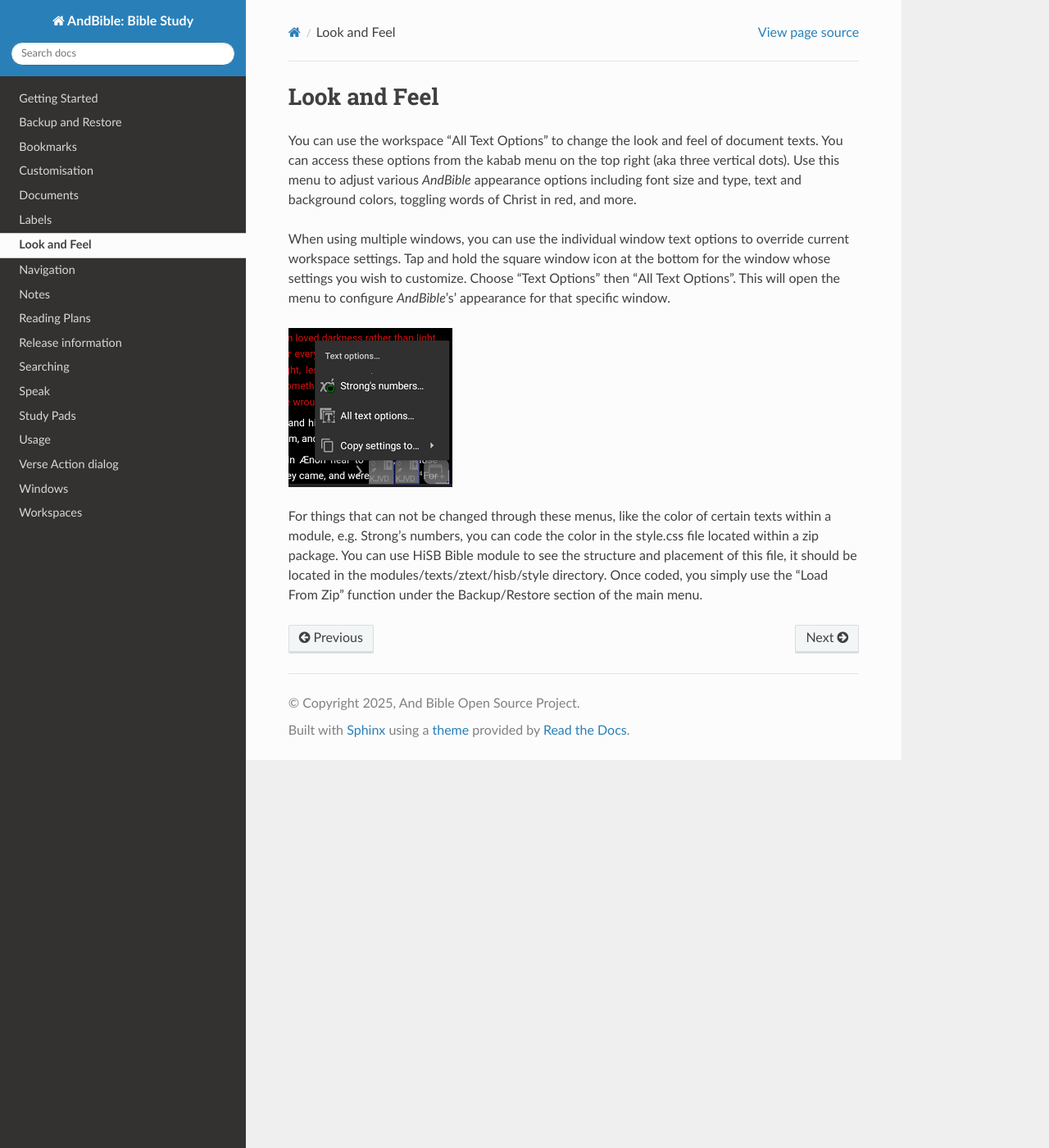
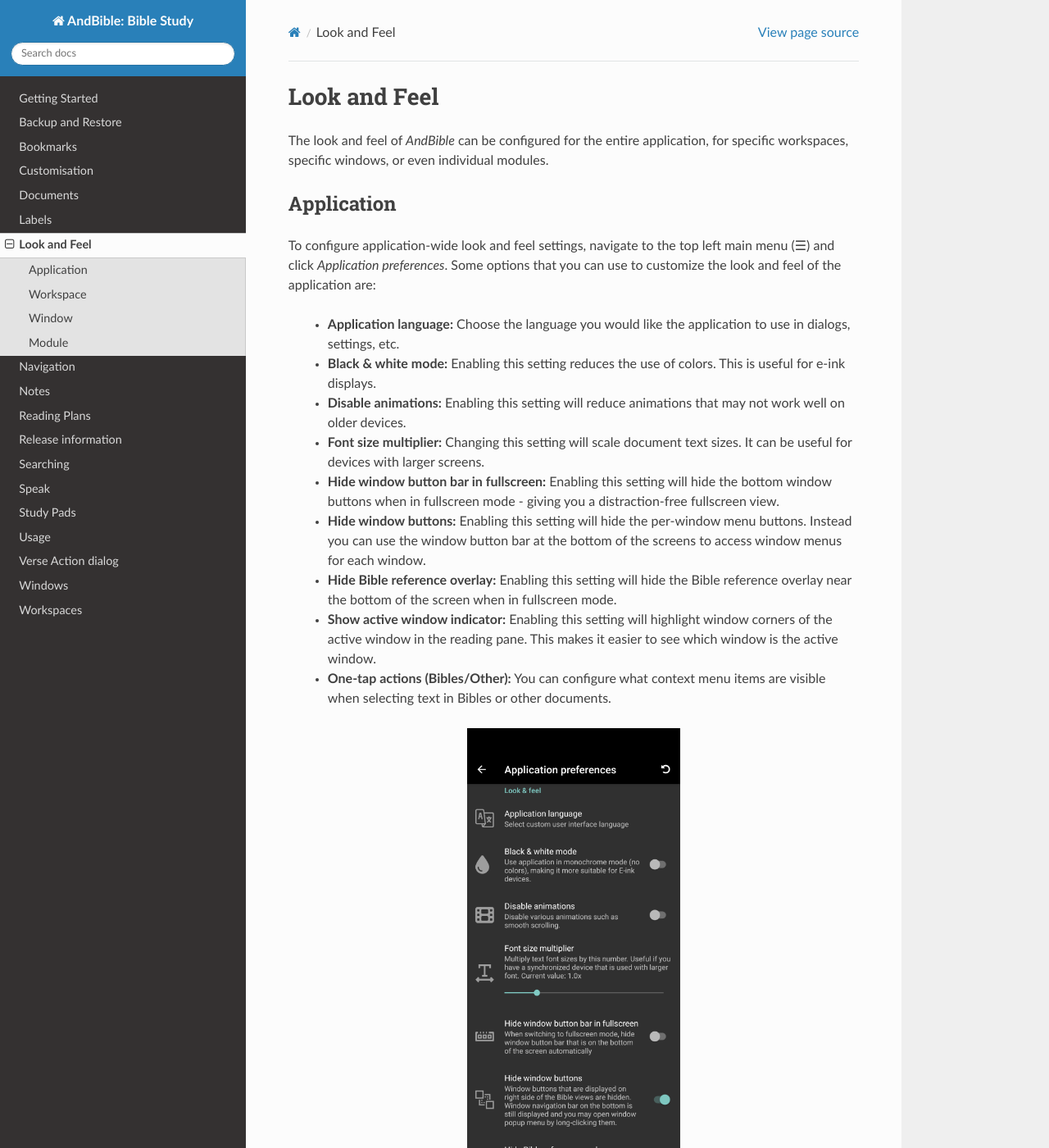
Before and after one commit to AndBible/docs, a Sphinx documentation site: the page built from docs/source/look_and_feel.rst, in a window 1280 px wide and 1400 px high. Shown: the whole window at 82% size. Built offline with Sphinx 7.4.7 and the Read the Docs theme 3.1.0, drawn with Linux system fonts in a browser that asks for light colours; pages that are not in the unit, such as notebooks, are missing from menus; some of the changed text lies outside the part shown.

Commit message:
Update look_and_feel with screenshots and more details

```diff
--- a/docs/source/look_and_feel.rst
+++ b/docs/source/look_and_feel.rst
@@ -1,22 +1,93 @@
 Look and Feel
 =============
 
-You can use the workspace "All Text Options" to change the look and feel of document texts.
-You can access these options from the kabab menu on the top right (aka three vertical dots).
-Use this menu to adjust various |app| appearance options including font size and type, text
-and background colors, toggling words of Christ in red, and more.
+The look and feel of |app| can be configured for the entire application, for
+specific workspaces, specific windows, or even individual modules.
 
-When using multiple windows, you can use the individual window text options to override
-current workspace settings. Tap and hold the square window icon at the bottom for the
-window whose settings you wish to customize.  Choose "Text Options" then "All Text Options".
-This will open the menu to configure |app|'s' appearance for that specific window.
+Application
+-----------
 
-.. image:: ./images/multi_window_text_options.png
+To configure application-wide look and feel settings, navigate to the top left
+main menu (|hamburger|) and click `Application preferences`. Some options that
+you can use to customize the look and feel of the application are:
 
-For things that can not be changed through these menus, like the color of certain
-texts within a module, e.g. Strong's numbers, you can code the color in the style.css
-file located within  a zip package. You can use HiSB Bible module to see the structure
-and placement of this file, it should be located in the modules/texts/ztext/hisb/style
+    - **Application language:** Choose the language you would like the application
+      to use in dialogs, settings, etc.
+    - **Black & white mode:** Enabling this setting reduces the use of colors.
+      This is useful for e-ink displays.
+    - **Disable animations:** Enabling this setting will reduce animations that
+      may not work well on older devices.
+    - **Font size multiplier:** Changing this setting will scale document text
+      sizes. It can be useful for devices with larger screens.
+    - **Hide window button bar in fullscreen:** Enabling this setting will hide
+      the bottom window buttons when in fullscreen mode - giving you a distraction-free
+      fullscreen view.
+    - **Hide window buttons:** Enabling this setting will hide the per-window menu
+      buttons. Instead you can use the window button bar at the bottom of the screens
+      to access window menus for each window.
+    - **Hide Bible reference overlay:** Enabling this setting will hide the Bible
+      reference overlay near the bottom of the screen when in fullscreen mode.
+    - **Show active window indicator:** Enabling this setting will highlight window
+      corners of the active window in the reading pane. This makes it easier to see
+      which window is the active window.
+    - **One-tap actions (Bibles/Other):** You can configure what context menu items
+      are visible when selecting text in Bibles or other documents.
+
+.. image:: ./images/application_look_and_feel.png
+    :align: center
+    :scale: 30%
+
+Workspace
+---------
+
+To configure the look and feel of individual workspaces, click on the three dot
+kebab menu on the top right of your workspace. From there click on `All Text Options`.
+
+Various appearance options can be changed:
+
+    - Color Settings
+        - Workspace color
+        - Text color
+        - Backgorund color & Background noise
+    - Font size
+    - Font family
+    - Margin size
+    - Top margin
+    - Line spacing
+    - Red Letter
+    - One verse per Line
+    - Justify-align text
+    - Hyphenation
+    - Relative page number
+
+.. image:: ./images/workspace_appearance.png
+    :align: center
+    :scale: 30%
+
+Window
+------
+When using multiple windows, you can even customize the individual window text
+options to override current workspace settings. To change window text options:
+
+    #. Tap and hold the square window icon at the bottom for the window you would
+       like to customize.
+    #. Click `Text Options`, then click `All Text Options`.
+
+All of the same options that you could configure in `Workspace`_ can now be configured
+for the selected window:
+
+.. image:: ./images/window_appearance.png
+    :align: center
+    :scale: 30%
+
+Module
+------
+For things that can not be changed through application, workspace, or window
+settings, like the color of certain text within a module, e.g. Headings or
+Strong's numbers, you can code the color in the style.css file located within
+the module's zip package. You can use the HiSB Bible module to see the structure
+and placement of this file, it should be located in the `modules/texts/ztext/hisb/style`
 directory.
-Once coded, you simply use the "Load From Zip" function under the Backup/Restore section
-of the main menu.
+
+Once coded, you can follow the steps in :doc:`Backup and Restore</backup_restore>`
+to load your customized module.
```
Also changed, not shown: docs/source/images/application_look_and_feel.png (added), docs/source/images/window_appearance.png (added), docs/source/images/workspace_appearance.png (added).
